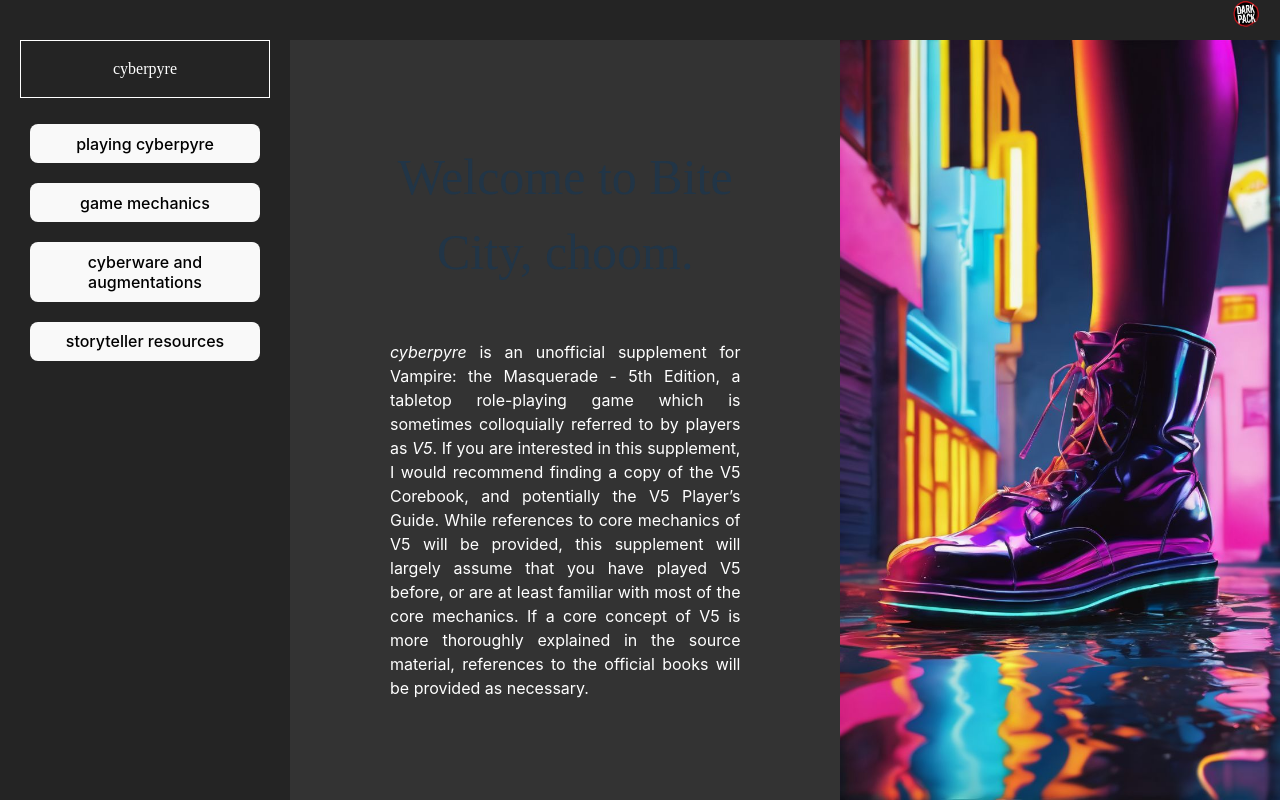
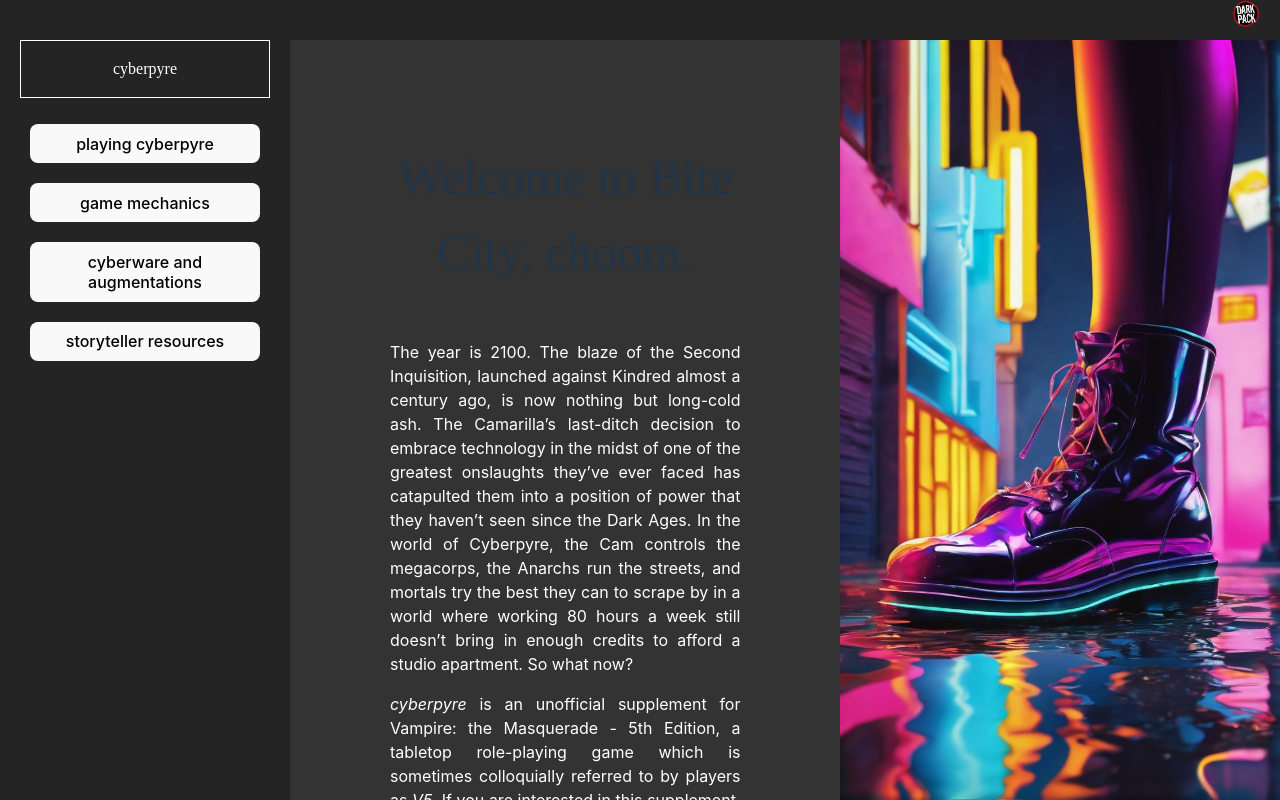
Before and after one commit to qpgdev/cyberpyre, a React (Vite) app: page / in a window 1280 px wide. Built offline with nearby package versions, Linux system fonts and the light colour scheme; the HTML template or start-up script is replaced by a standard one; a web font is replaced by a local one.

Commit message:
added new <p> with flavor text on WhatIsCyberpyrePage

```diff
--- a/src/components/playing-cyberpyre-pages/WhatIsCyberpyrePage.tsx
+++ b/src/components/playing-cyberpyre-pages/WhatIsCyberpyrePage.tsx
@@ -9,6 +9,15 @@
       <div style ={{ marginTop: '50px', marginLeft: '100px', marginRight: '100px', justifyContent:'center'}}>
         <p className ='setting-the-scene-title' style={{fontFamily: 'Orbitron', fontSize: '50px'}}>
             Welcome to Bite City, choom.
+        </p>
+        <p className ='game-mechanics-text'>
+        The year is 2100. The blaze of the Second Inquisition, launched against Kindred almost a century ago, is now nothing but long-cold ash.
+        The Camarilla’s last-ditch decision to embrace technology in the midst of one of the greatest onslaughts they’ve ever faced has catapulted
+        them into a position of power that they haven’t seen since the Dark Ages.
+        In the world of Cyberpyre, the Cam controls the megacorps, the Anarchs run the streets,
+        and mortals try the best they can to scrape by in a world where working 80 hours a week still doesn’t bring in enough credits to afford
+        a studio apartment.  So what now?
+
         </p>
         <p className ='game-mechanics-text'>
           <em>cyberpyre</em> is an unofficial supplement for Vampire: the Masquerade - 5th Edition, a tabletop role-playing game
```
